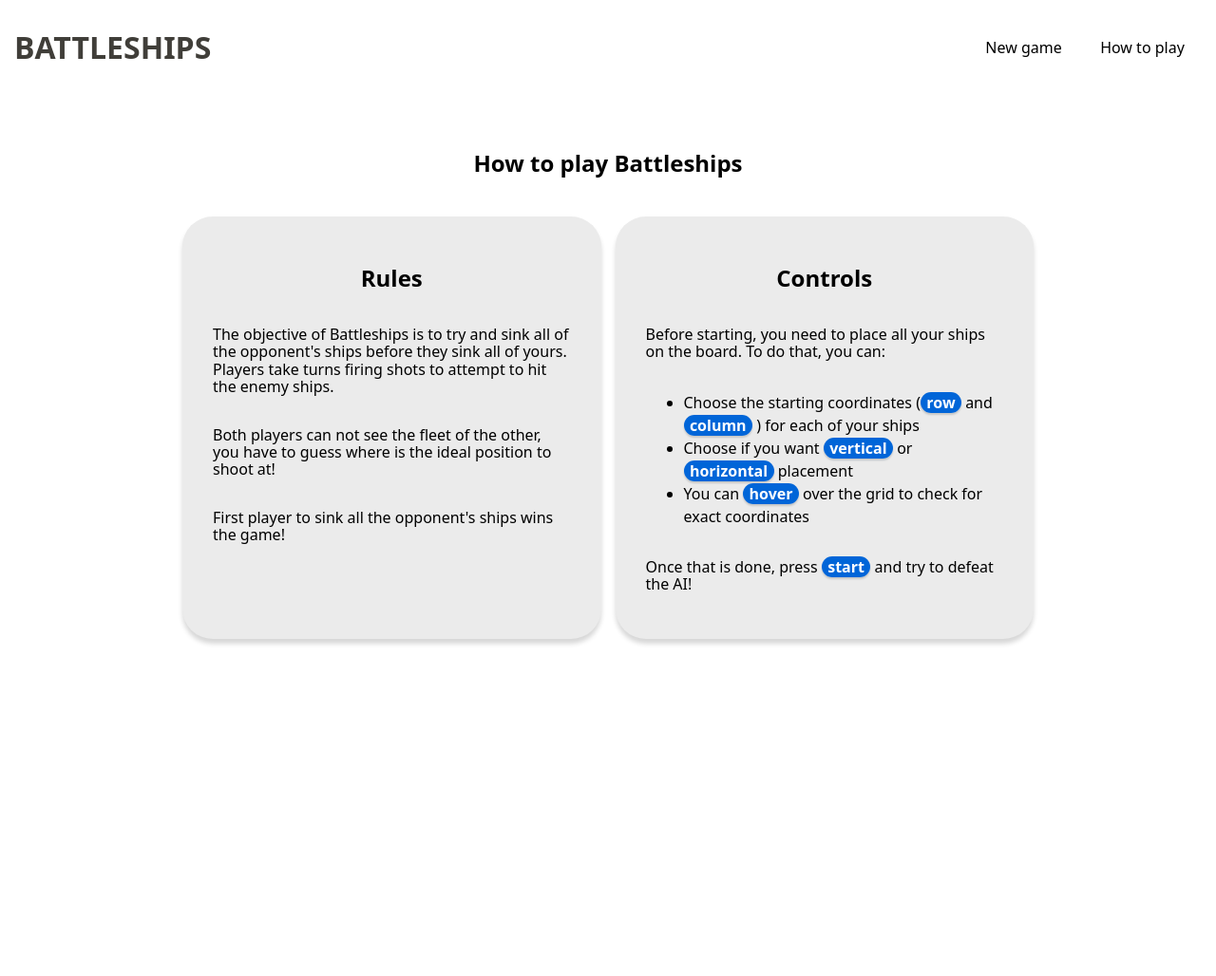
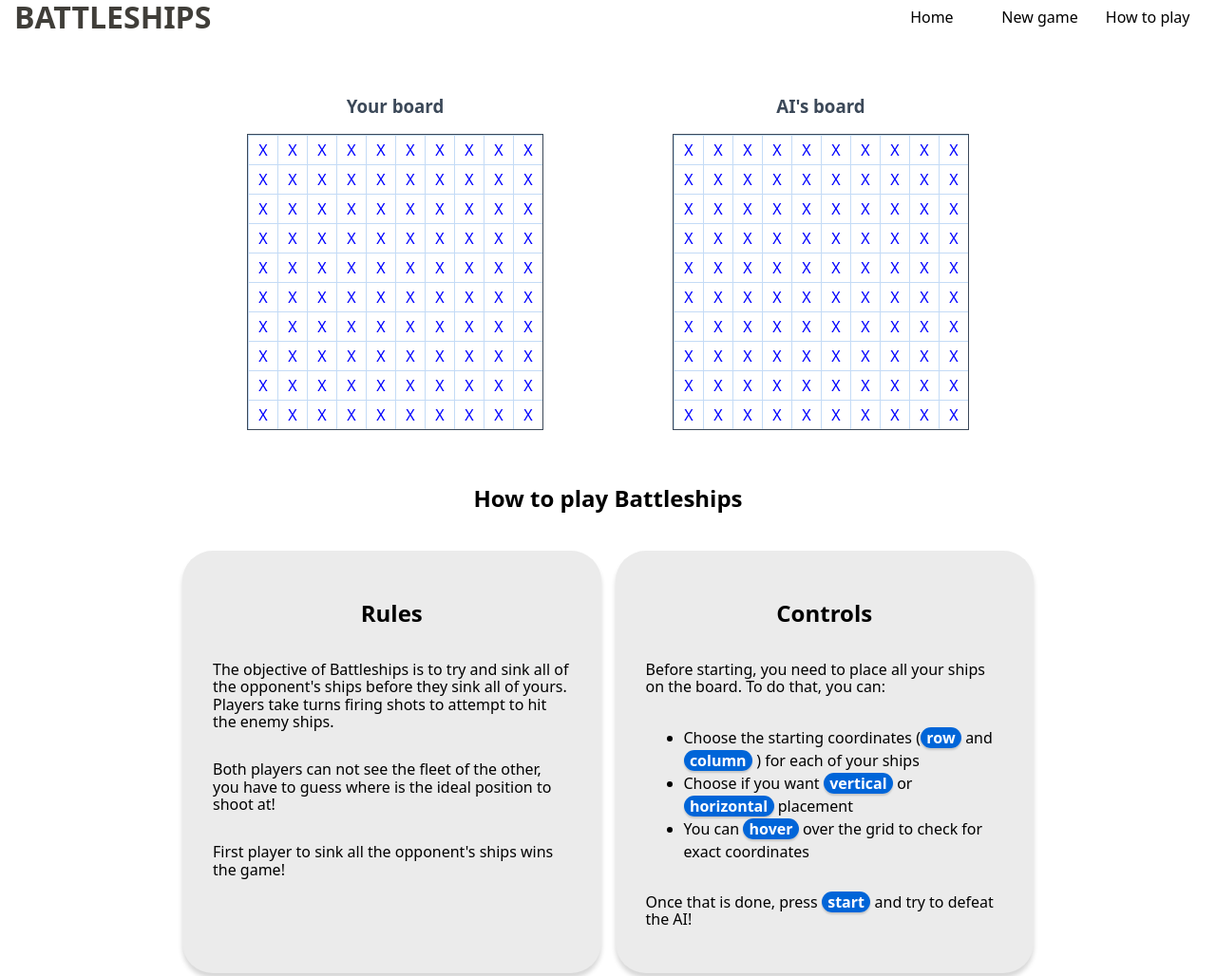
Before and after one commit to khs-kks/battleship, a website built with webpack: page docs/index.html in a window 1280 px wide. Shown: the top 1028 px of the page at 95% size. Before the commit the page ends 800 px from the top, so only its background shows below. Built offline with nearby package versions, Linux system fonts and the light colour scheme.

Commit message:
Start testing the main content

```diff
--- a/docs/index.html
+++ b/docs/index.html
@@ -23,17 +23,17 @@
           rel="noopener noreferrer"
           >BATTLESHIPS</a
         >
-
-        <button class="home">New game</button>
+        <button class="home">Home</button>
+        <button class="new-game">New game</button>
         <button class="how-to">How to play</button>
       </header>
       <main>
-        <!-- <div class="boards-wrapper">
+        <div class="boards-wrapper">
           <h3 class="yourboard">Your board</h3>
           <h3 class="aiboard">AI's board</h3>
           <div class="yourboard-grid"></div>
           <div class="aiboard-grid"></div>
-        </div> -->
+        </div>
         <div class="how-to-play-wrapper">
           <h2 class="title-how-to-play">How to play Battleships</h2>
           <div class="rules-tips-wrapper">
--- a/docs/style.css
+++ b/docs/style.css
@@ -32,7 +32,7 @@ body {
 
 header {
   display: grid;
-  grid-template-columns: 8fr 1fr 1fr;
+  grid-template-columns: 8fr 1fr 1fr 1fr;
   color: var(--dark);
   padding-left: var(--spacing-md);
   padding-right: var(--spacing-md);
@@ -51,7 +51,8 @@ a {
 }
 
 .home,
-.how-to {
+.how-to,
+.new-game {
   background-color: inherit;
   border: none;
   cursor: pointer;
@@ -60,13 +61,15 @@ a {
 }
 
 .home:hover,
-.how-to:hover {
+.how-to:hover,
+.new-game:hover {
   transform: scale(1.2);
 }
 
 .home::before,
 .how-to::before,
-a::before {
+a::before,
+.new-game::before {
   content: "";
   position: absolute;
   bottom: 0;
@@ -79,7 +82,8 @@ a::before {
 
 .home:hover::before,
 .how-to:hover::before,
-a:hover::before {
+a:hover::before,
+.new-game:hover::before {
   width: 100%;
 }
 
```
